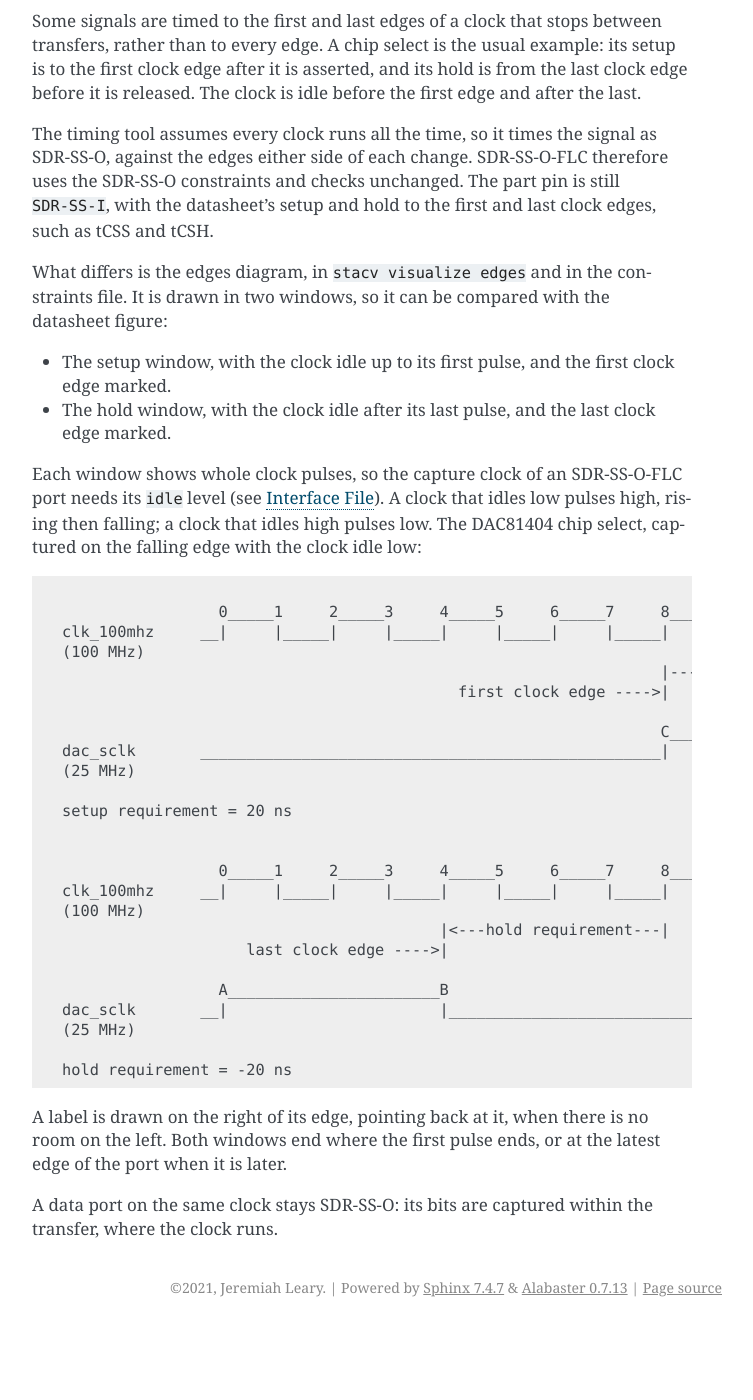
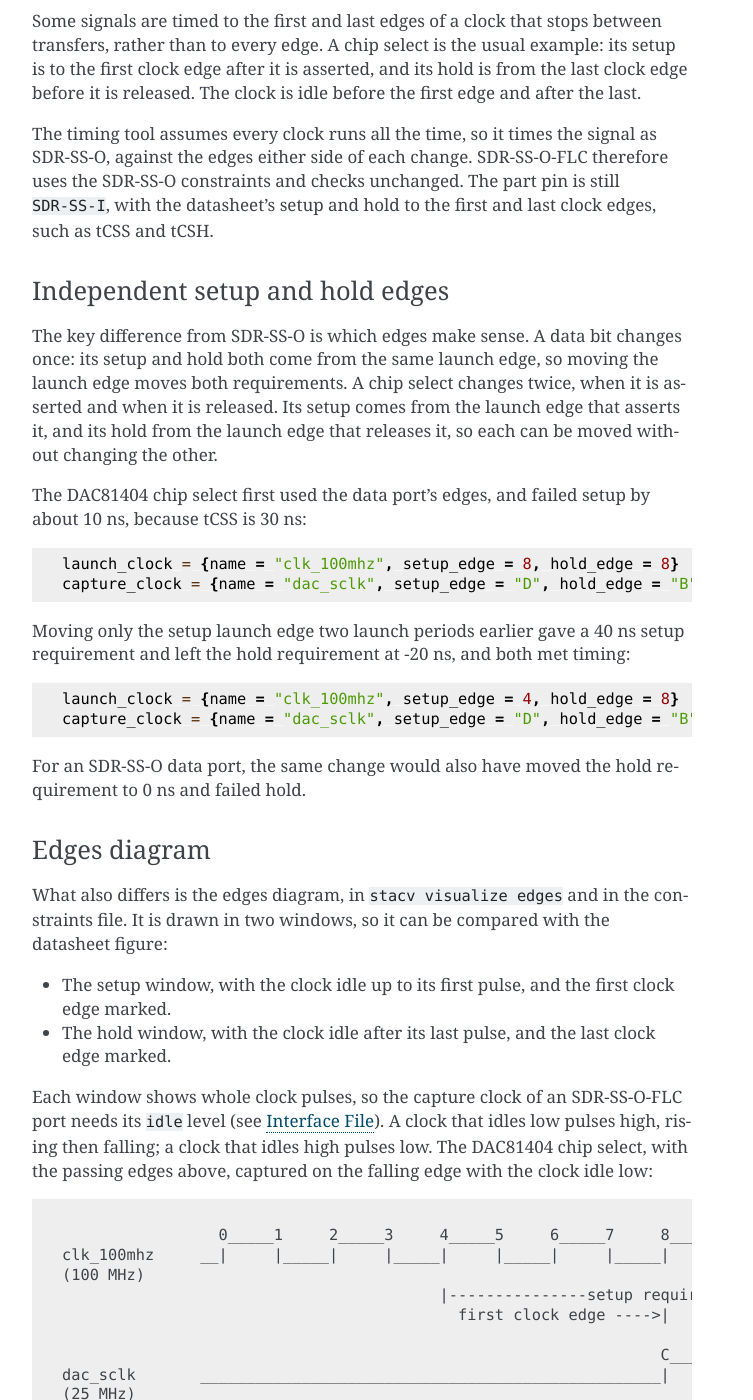
Before and after one commit to jeremiah-c-leary/sta-constraint-validator, a Sphinx documentation site: the page built from docs/source/methodology.rst, in a window 1280 px wide and 1400 px high, scrolled down 8515 px. Shown: the whole window, without its empty margins (388-1141 px from the left). Built offline with Sphinx 7.4.7, drawn with Linux system fonts in a browser that asks for light colours; before the commit the page ends 9842 px from its top, so only the background shows below that; some of the changed text lies outside the part shown.

Commit message:
Documenting the independent setup and hold launch edges of SDR-SS-O-FLC, with the DAC81404 chip select.
Co-Authored-By: Claude Opus 5.5 <noreply@anthropic.com>

```diff
--- a/docs/source/methodology.rst
+++ b/docs/source/methodology.rst
@@ -380,7 +380,34 @@ The timing tool assumes every clock runs all the time, so it times the signal as
 SDR-SS-O-FLC therefore uses the SDR-SS-O constraints and checks unchanged.
 The part pin is still ``SDR-SS-I``, with the datasheet's setup and hold to the first and last clock edges, such as tCSS and tCSH.
 
-What differs is the edges diagram, in ``stacv visualize edges`` and in the constraints file.
+Independent setup and hold edges
+^^^^^^^^^^^^^^^^^^^^^^^^^^^^^^^^
+
+The key difference from SDR-SS-O is which edges make sense.
+A data bit changes once: its setup and hold both come from the same launch edge, so moving the launch edge moves both requirements.
+A chip select changes twice, when it is asserted and when it is released.
+Its setup comes from the launch edge that asserts it, and its hold from the launch edge that releases it, so each can be moved without changing the other.
+
+The DAC81404 chip select first used the data port's edges, and failed setup by about 10 ns, because tCSS is 30 ns:
+
+.. code-block:: toml
+
+   launch_clock = {name = "clk_100mhz", setup_edge = 8, hold_edge = 8}
+   capture_clock = {name = "dac_sclk", setup_edge = "D", hold_edge = "B"}
+
+Moving only the setup launch edge two launch periods earlier gave a 40 ns setup requirement and left the hold requirement at -20 ns, and both met timing:
+
+.. code-block:: toml
+
+   launch_clock = {name = "clk_100mhz", setup_edge = 4, hold_edge = 8}
+   capture_clock = {name = "dac_sclk", setup_edge = "D", hold_edge = "B"}
+
+For an SDR-SS-O data port, the same change would also have moved the hold requirement to 0 ns and failed hold.
+
+Edges diagram
+^^^^^^^^^^^^^
+
+What also differs is the edges diagram, in ``stacv visualize edges`` and in the constraints file.
 It is drawn in two windows, so it can be compared with the datasheet figure:
 
 * The setup window, with the clock idle up to its first pulse, and the first clock edge marked.
@@ -388,7 +415,7 @@ It is drawn in two windows, so it can be compared with the datasheet figure:
 
 Each window shows whole clock pulses, so the capture clock of an SDR-SS-O-FLC port needs its ``idle`` level (see :doc:`interface`).
 A clock that idles low pulses high, rising then falling; a clock that idles high pulses low.
-The DAC81404 chip select, captured on the falling edge with the clock idle low:
+The DAC81404 chip select, with the passing edges above, captured on the falling edge with the clock idle low:
 
 .. code-block:: text
 
@@ -396,14 +423,14 @@ The DAC81404 chip select, captured on the falling edge with the clock idle low:
                     0_____1     2_____3     4_____5     6_____7     8_____9     0_____1     2
    clk_100mhz     __|     |_____|     |_____|     |_____|     |_____|     |_____|     |_____|
    (100 MHz)
-                                                                    |---setup requirement-->|
+                                            |---------------setup requirement-------------->|
                                               first clock edge ---->|
 
                                                                     C_______________________D
    dac_sclk       __________________________________________________|                       |
    (25 MHz)
 
-   setup requirement = 20 ns
+   setup requirement = 40 ns
 
                                                                                 1     1     1
                     0_____1     2_____3     4_____5     6_____7     8_____9     0_____1     2
```
